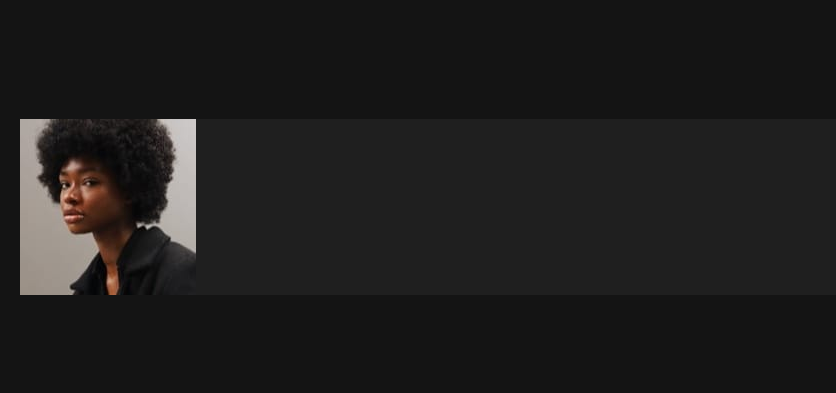
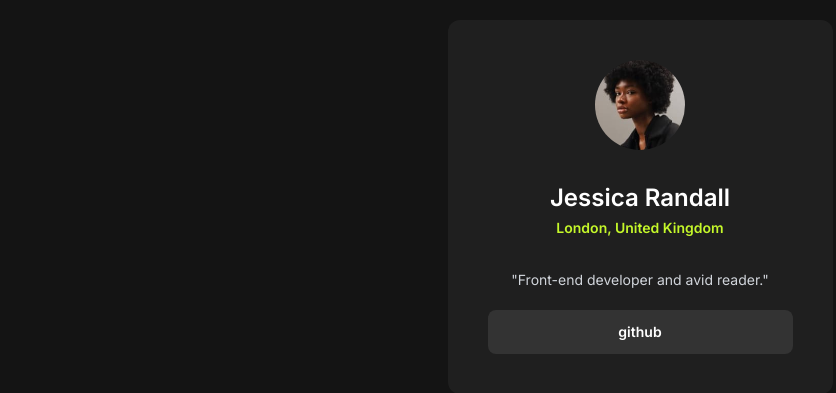
Before and after one commit to HarikrishnanYPR1707/social-link-profile, a React (Vite) app: page / in a window 1280 px wide. Shown: the part 193-586 px from the top of the page, without its empty margins (0-836 px from the left). Built offline with nearby package versions, Linux system fonts and the light colour scheme.

Commit message:
Added Changes

```diff
--- a/src/App.jsx
+++ b/src/App.jsx
@@ -10,5 +10,3 @@ const App = () => {
 };
 
 export default App;
-
-// Jessica Randall London, United Kingdom "Front-end developer and avid reader." GitHub Frontend Mentor LinkedIn Twitter Instagram
--- a/src/components/ProfileCard.jsx
+++ b/src/components/ProfileCard.jsx
@@ -2,17 +2,39 @@ import React from "react";
 
 const ProfileCard = () => {
   return (
-    <div className="bg-fmDarkGrey w-full">
+    <div className="bg-fmDarkGrey font-inter flex w-full max-w-[385px] flex-col items-center justify-center rounded-xl p-5 lg:p-10">
       {/* upper container  */}
-      <div className="">
-        <div className="">
+      <div className="flex flex-col items-center justify-center">
+        <div className="w-[90px] overflow-hidden rounded-full">
           <img src="./avatar-jessica.jpeg" alt="" />
+        </div>
+        <div className="mt-8 flex flex-col items-center justify-center">
+          <div className="mb-8 flex flex-col items-center justify-center gap-1">
+            <h2 className="text-2xl font-semibold text-white">
+              Jessica Randall
+            </h2>
+            <h3 className="text-fmGreen text-sm font-semibold">
+              London, United Kingdom
+            </h3>
+          </div>
+          <p className="mb-5 text-sm text-gray-300">
+            "Front-end developer and avid reader."
+          </p>
         </div>
       </div>
       {/* lower container  */}
-      <div className=""></div>
+      <div className="flex w-full flex-col items-center justify-center">
+        <a
+          href="#"
+          className="bg-fmGrey w-full rounded-lg py-3 text-center text-sm font-semibold text-white"
+        >
+          github
+        </a>
+      </div>
     </div>
   );
 };
 
 export default ProfileCard;
+
+//    GitHub Frontend Mentor LinkedIn Twitter Instagram
```
